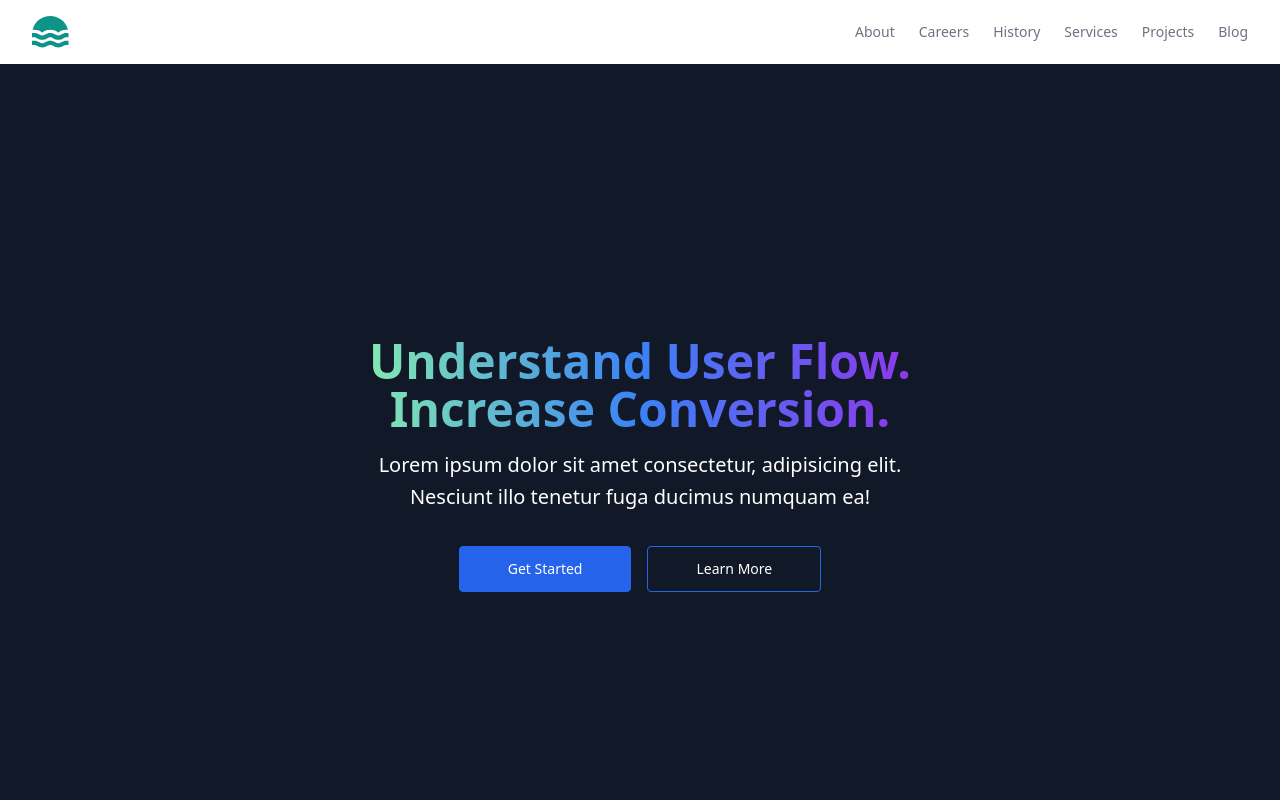
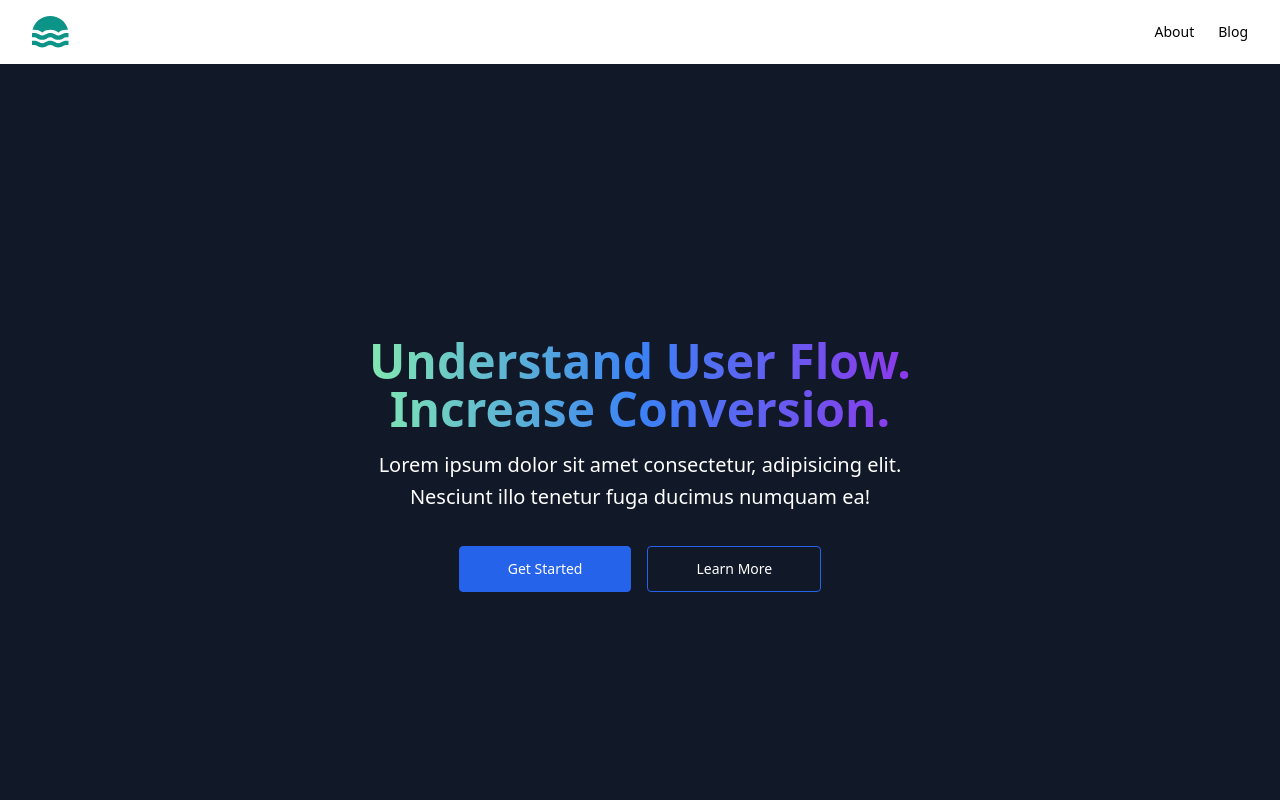
Before and after one commit to yenaingtun-dev/React-CrashCourse, a React (Vite) app: page / in a window 1280 px wide. Shown: the top 800 px of the page. Built offline with nearby package versions, Linux system fonts and the light colour scheme.

Commit message:
add router

```diff
--- a/package.json
+++ b/package.json
@@ -11,7 +11,8 @@
   },
   "dependencies": {
     "react": "^18.2.0",
-    "react-dom": "^18.2.0"
+    "react-dom": "^18.2.0",
+    "react-router-dom": "^6.23.1"
   },
   "devDependencies": {
     "@tailwindcss/forms": "^0.5.7",
--- a/src/App.jsx
+++ b/src/App.jsx
@@ -1,16 +1,19 @@
-import React from 'react';
-import { Nav } from './components/Nav';
-import { Banner } from './components/Banner';
-import { Cards } from './components/Cards'
+import { Route, createBrowserRouter, createRoutesFromElements, RouterProvider, } from 'react-router-dom';
+import HomePage from './pages/HomePage';
+import AboutPage from './pages/AboutPage';
+import MainLayout from './pages/MainLayout';
+
+const router = createBrowserRouter(
+  createRoutesFromElements(
+    <Route path='/' element={<MainLayout />}>
+      <Route index element={<HomePage />} />
+      <Route path='/about' element={<AboutPage />} />
+    </Route>
+  )
+)
 
 const App = () => {
-  return (
-    <>
-      <Nav></Nav>
-      <Banner></Banner>
-      <Cards />
-    </>
-  )
+  return <RouterProvider router={router} />;
 }
 
 export default App
--- a/src/components/nav.jsx
+++ b/src/components/nav.jsx
@@ -1,8 +1,12 @@
+import { NavLink } from 'react-router-dom';
+
 export const Nav = () => {
+  const linkClass = ({ isActive }) => isActive ? 'text-blue-400 transition hover:text-gray-500/75' : 'text-gray-500 transition hover:text-gray-500/75';
+
   return (
     <header className="bg-white">
       <div className="mx-auto flex h-16 max-w-screen-xl items-center gap-8 px-4 sm:px-6 lg:px-8">
-        <a className="block text-teal-600" href="#">
+        <NavLink className="block text-teal-600" to="/">
           <span className="sr-only">Home</span>
           <svg
             className="h-8"
@@ -15,64 +19,23 @@ export const Nav = () => {
               fill="currentColor"
             />
           </svg>
-        </a>
+        </NavLink>
 
         <div className="flex flex-1 items-center justify-end mdjustify-between">
           <nav aria-label="Global" className="hidden md:block">
             <ul className="flex items-center gap-6 text-sm">
               <li>
-                <a
-                  className="text-gray-500 transition hover:text-gray-500/75"
-                  href="#"
+                <NavLink
+                  className="{linkClass}"
+                  to="/about"
                 >
                   {" "}
                   About{" "}
-                </a>
+                </NavLink>
               </li>
-
               <li>
                 <a
-                  className="text-gray-500 transition hover:text-gray-500/75"
-                  href="#"
-                >
-                  {" "}
-                  Careers{" "}
-                </a>
-              </li>
-
-              <li>
-                <a
-                  className="text-gray-500 transition hover:text-gray-500/75"
-                  href="#"
-                >
-                  {" "}
-                  History{" "}
-                </a>
-              </li>
-
-              <li>
-                <a
-                  className="text-gray-500 transition hover:text-gray-500/75"
-                  href="#"
-                >
-                  {" "}
-                  Services{" "}
-                </a>
-              </li>
-
-              <li>
-                <a
-                  className="text-gray-500 transition hover:text-gray-500/75"
-                  href="#"
-                >
-                  {" "}
-                  Projects{" "}
-                </a>
-              </li>
-
-              <li>
-                <a
-                  className="text-gray-500 transition hover:text-gray-500/75"
+                  className="{linkClass}"
                   href="#"
                 >
                   {" "}
--- /dev/null
+++ b/src/pages/AboutPage.jsx
@@ -0,0 +1,9 @@
+import React from 'react'
+
+const AboutPage = () => {
+  return (
+    <div>AboutPage</div>
+  )
+}
+
+export default AboutPage
--- /dev/null
+++ b/src/pages/HomePage.jsx
@@ -0,0 +1,13 @@
+import { Banner } from "../components/Banner";
+import { Cards } from "../components/Cards";
+
+const HomePage = () => {
+  return (
+    <>
+      <Banner />
+      <Cards />
+    </>
+  );
+};
+
+export default HomePage;
--- /dev/null
+++ b/src/pages/MainLayout.jsx
@@ -0,0 +1,13 @@
+import { Outlet } from 'react-router-dom';
+import { Nav } from '../components/Nav'
+
+const MainLayout = () => {
+  return (
+    <>
+        <Nav />
+        <Outlet />
+    </>
+  )
+}
+
+export default MainLayout
```
Also changed, not shown: 1 other file (tests, documents, lock files or other folders).
